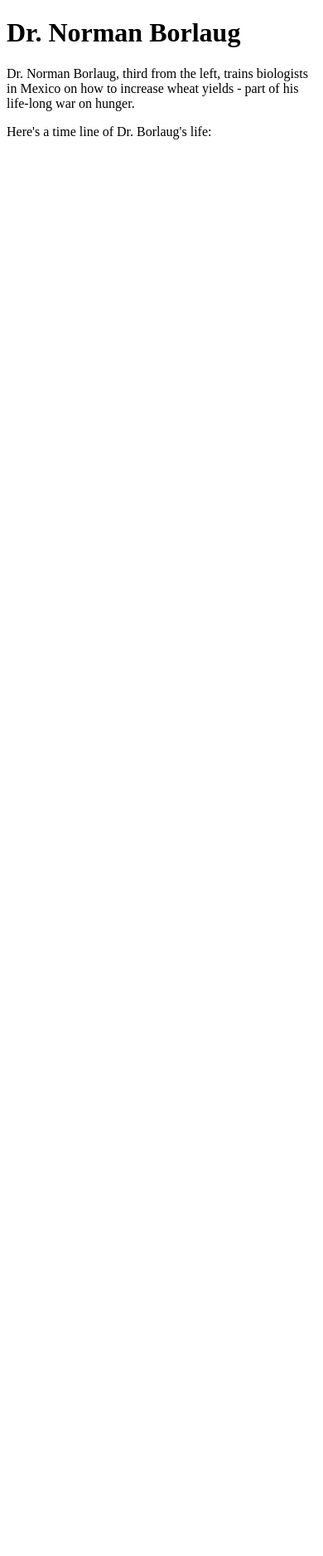
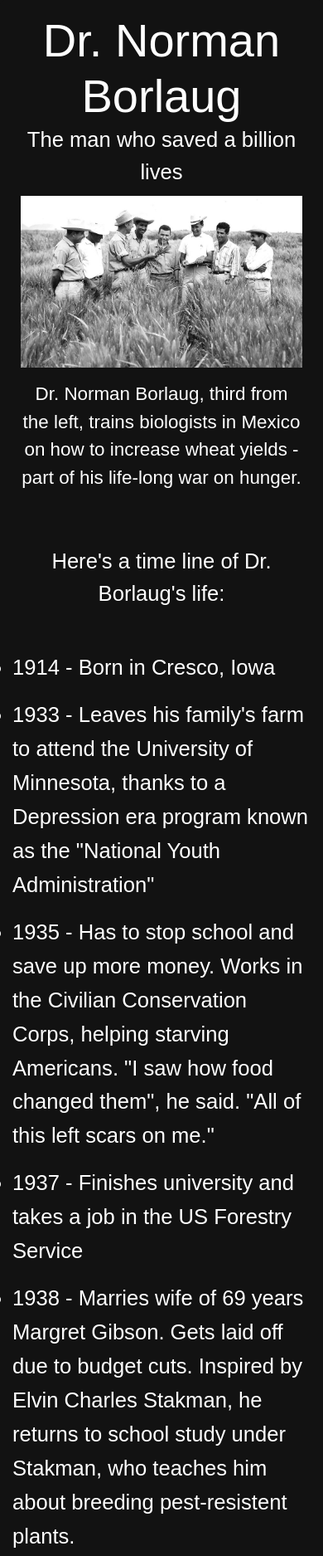
Before and after one commit to Shivam-dot-com/FCC-Responsive-Web-Design-Projects, a plain HTML site: page Tribute Page/index.html in a window 390 px wide. Shown: the top 1875 px of the page at 83% size. Before the commit the page ends 844 px from the top, so only its background shows below. Drawn offline with Linux system fonts and the light colour scheme; a web font is replaced by a local one.

Commit message:
Style Update

```diff
--- a/Tribute Page/index.html
+++ b/Tribute Page/index.html
@@ -4,32 +4,67 @@
         <meta charset="UTF-8" />
         <meta name="viewport" content="width=device-width, initial-scale=1.0" />
         <link rel="stylesheet" href="style.css" />
-        <title>SB | FCC Project Title</title>
+        <title>SB | FCC Tribute Page</title>
     </head>
     <body>
         <div class="container">
             <main id="main">
                 <h1 id="title">Dr. Norman Borlaug</h1>
-                <div id="img-div">
+                <p>The man who saved a billion lives</p>
+                <figure id="img-div">
                     <img
                         id="image"
-                        style="
-                            display: block;
-                            max-width: 100%;
-                            height: auto;
-                            margin: auto;
-                        "
+                        src="tribute-image.jpg"
+                        alt="Dr. Norman Borlaug seen standing in Mexican wheat field with a group of biologists"
                     />
-                    <div id="img-caption">
+                    <figcaption id="img-caption">
                         Dr. Norman Borlaug, third from the left, trains
                         biologists in Mexico on how to increase wheat yields -
                         part of his life-long war on hunger.
-                    </div>
-                </div>
-                <p id="tribute-info">
-                    Here's a time line of Dr. Borlaug's life:
-                </p>
-                <a id="tribute-link" href="#" target="_blank" />
+                    </figcaption>
+                </figure>
+                <section id="tribute-info">
+                    <h3 id="headline">
+                        Here's a time line of Dr. Borlaug's life:
+                    </h3>
+                    <ul>
+                        <li><strong>1914</strong> - Born in Cresco, Iowa</li>
+                        <li>
+                            <strong>1933</strong> - Leaves his family's farm to
+                            attend the University of Minnesota, thanks to a
+                            Depression era program known as the "National Youth
+                            Administration"
+                        </li>
+                        <li>
+                            <strong>1935</strong> - Has to stop school and save
+                            up more money. Works in the Civilian Conservation
+                            Corps, helping starving Americans. "I saw how food
+                            changed them", he said. "All of this left scars on
+                            me."
+                        </li>
+                        <li>
+                            <strong>1937</strong> - Finishes university and
+                            takes a job in the US Forestry Service
+                        </li>
+                        <li>
+                            <strong>1938</strong> - Marries wife of 69 years
+                            Margret Gibson. Gets laid off due to budget cuts.
+                            Inspired by Elvin Charles Stakman, he returns to
+                            school study under Stakman, who teaches him about
+                            breeding pest-resistent plants.
+                        </li>
+                    </ul>
+                </section>
+                <h3>
+                    If you have time, you should read more about this incredible
+                    human being on his
+                    <a
+                        id="tribute-link"
+                        href="https://en.wikipedia.org/wiki/Norman_Borlaug"
+                        target="_blank"
+                        >Wikipedia entry</a
+                    >.
+                </h3>
             </main>
         </div>
     </body>
--- a/Tribute Page/style.css
+++ b/Tribute Page/style.css
@@ -1,3 +1,5 @@
+@import url('https://fonts.googleapis.com/css2?family=Amiko&display=swap');
+
 :root {
     /* Text-Colors */
     --text-white: #fff;
@@ -5,5 +7,110 @@
 
     /* BG-Colors */
     --bg-white: #fff;
-    --bg-black: #000;
+    --bg-black: #121212;
 }
+
+*,
+*::after,
+*::before {
+    margin: 0;
+    padding: 0;
+    box-sizing: border-box;
+    font: inherit;
+}
+
+html {
+    background: var(--bg-black);
+}
+
+body {
+    font-family: 'Amiko', sans-serif;
+    font-size: 1.6rem;
+    line-height: 1.5;
+    text-align: center;
+    color: #d40000;
+}
+
+h1 {
+    font-size: 4em;
+    margin-bottom: 0;
+}
+
+@media (max-width: 460px) {
+    h1 {
+        font-size: 3.5rem;
+        line-height: 1.2;
+    }
+}
+
+h2 {
+    font-size: 3.25rem;
+}
+
+a {
+    color: #13bb97;
+}
+
+a:visited {
+    color: #ac0c49;
+}
+
+#main {
+    margin: 30px 8px;
+    padding: 15px;
+    border-radius: 5px;
+    background: var(--bg-black);
+    color: var(--text-white);
+}
+
+@media (max-width: 460px) {
+    #main {
+        margin: 0;
+    }
+}
+
+img {
+    max-width: 100%;
+    display: block;
+    height: auto;
+    margin: 0 auto;
+}
+
+#img-div {
+    background: var(--bg-black);
+    padding: 10px;
+    margin: 0;
+}
+
+#img-caption {
+    margin: 15px 0 5px 0;
+}
+
+@media (max-width: 460px) {
+    #img-caption {
+        font-size: 1.4rem;
+    }
+}
+
+#headline {
+    margin: 50px 0;
+    text-align: center;
+}
+
+ul {
+    max-width: 550px;
+    margin: 0 auto 50px auto;
+    text-align: left;
+    line-height: 1.6;
+}
+
+li {
+    margin: 16px 0;
+}
+
+blockquote {
+    font-style: italic;
+    max-width: 545px;
+    margin: 0 auto 50px auto;
+    text-align: left;
+}
```
Also changed, not shown: Tribute Page/tribute-image.jpg (added).
